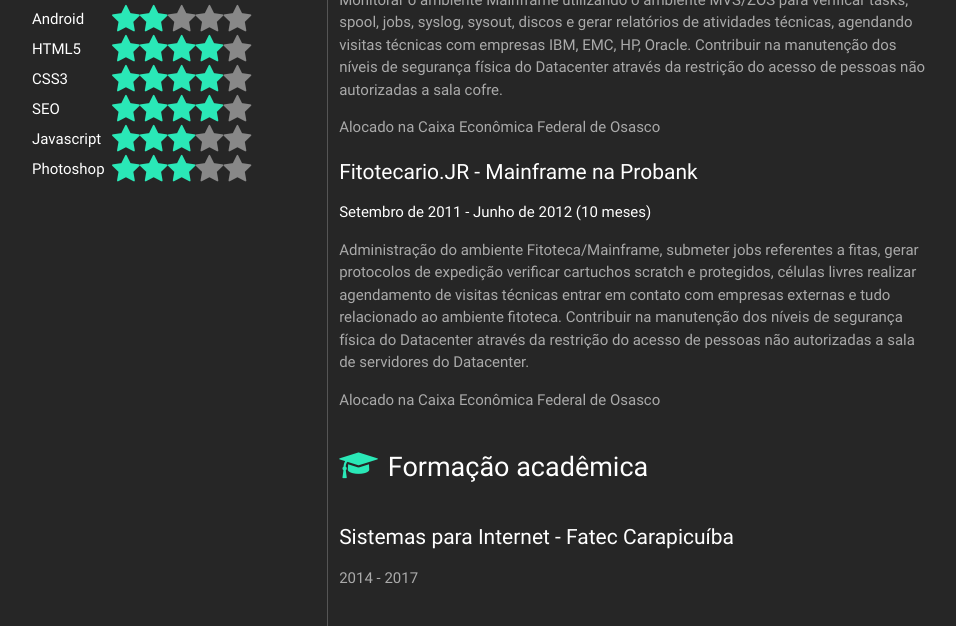
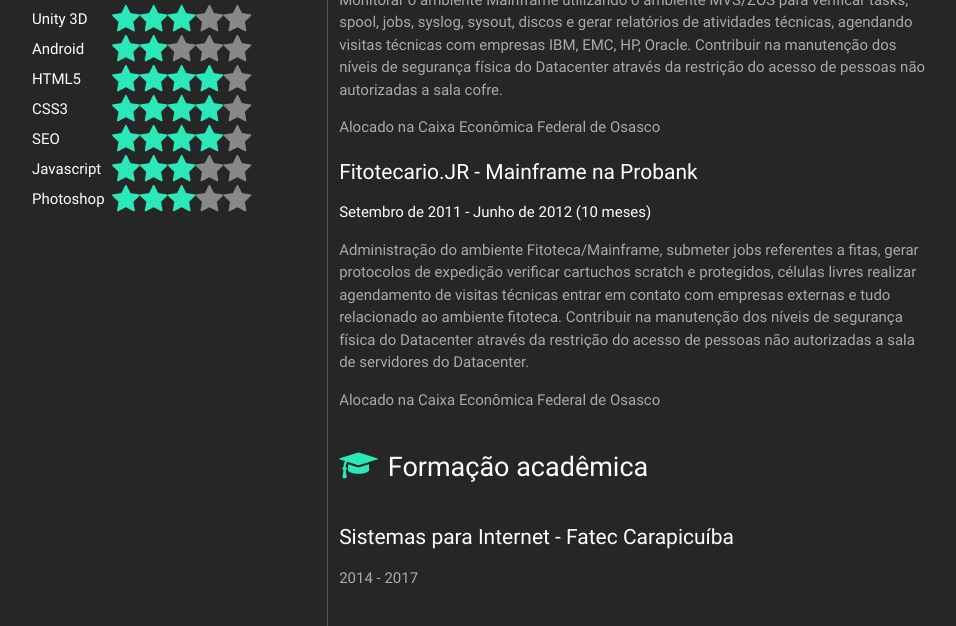
Before and after one commit to renanrider/cv, a plain HTML site: page index.html in a window 1280 px wide. Shown: the part 474-1100 px from the top of the page, without its empty margins (160-1116 px from the left). Drawn offline with nearby package versions, Linux system fonts and the light colour scheme.

Commit message:
Add Unity3D

```diff
--- a/index.html
+++ b/index.html
@@ -98,6 +98,15 @@
 										<!-- ************ Conhecimentos ************ -->
 
 										<h2>Conhecimentos</h2>
+
+										<div class="valign-wrapper">
+											<span class="valign skill">Unity 3D</span>
+											<i class="fa fa-star fa-2x" aria-hidden="true"></i>
+											<i class="fa fa-star fa-2x" aria-hidden="true"></i>
+											<i class="fa fa-star fa-2x" aria-hidden="true"></i>
+											<i class="fa fa-star fa-2x star-off" aria-hidden="true"></i>
+											<i class="fa fa-star fa-2x star-off" aria-hidden="true"></i>
+										</div>
 
 										<div class="valign-wrapper">
 											<span class="valign skill">Android</span>
```
Lines whose indentation alone changed are shown as unchanged.
